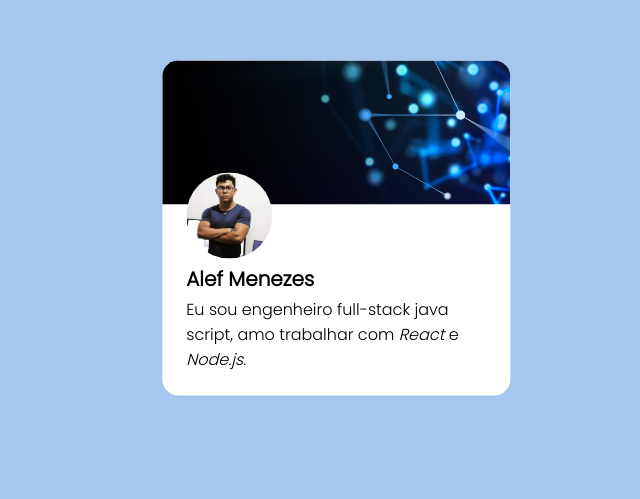
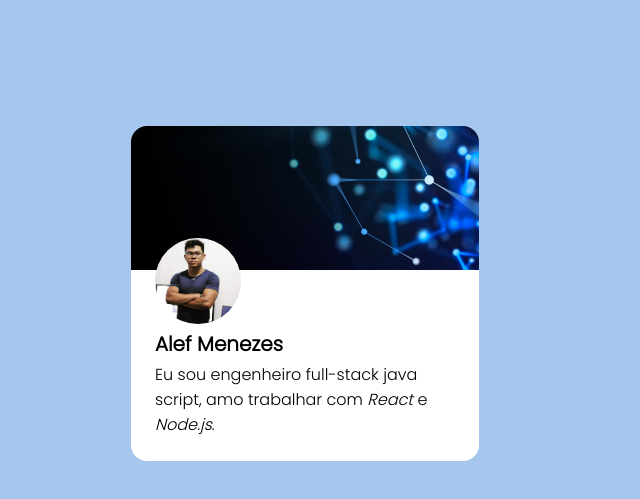
Before and after one commit to AlefMenezes16/profile-card, a plain HTML site: page index.html in a window 1280 px wide. Shown: the part 107-606 px from the top of the page, without its empty margins (335-975 px from the left). Drawn offline with Linux system fonts and the light colour scheme.

Commit message:
Centralizando o conteúdo corretamente no style.css

```diff
--- a/css/style.css
+++ b/css/style.css
@@ -1,4 +1,6 @@
 body {
+    width: 100vw;
+    height: 100vh;
     background-color: hsl(212, 66%, 79%);
     min-height: 30vh;
     display: flex;
@@ -14,7 +16,6 @@ body {
     background-color: white;
     cursor: pointer;
     max-width: 348px;
-    transform: translate(9%, 50%);
     font-family: 'poppins';
 }
 
```
